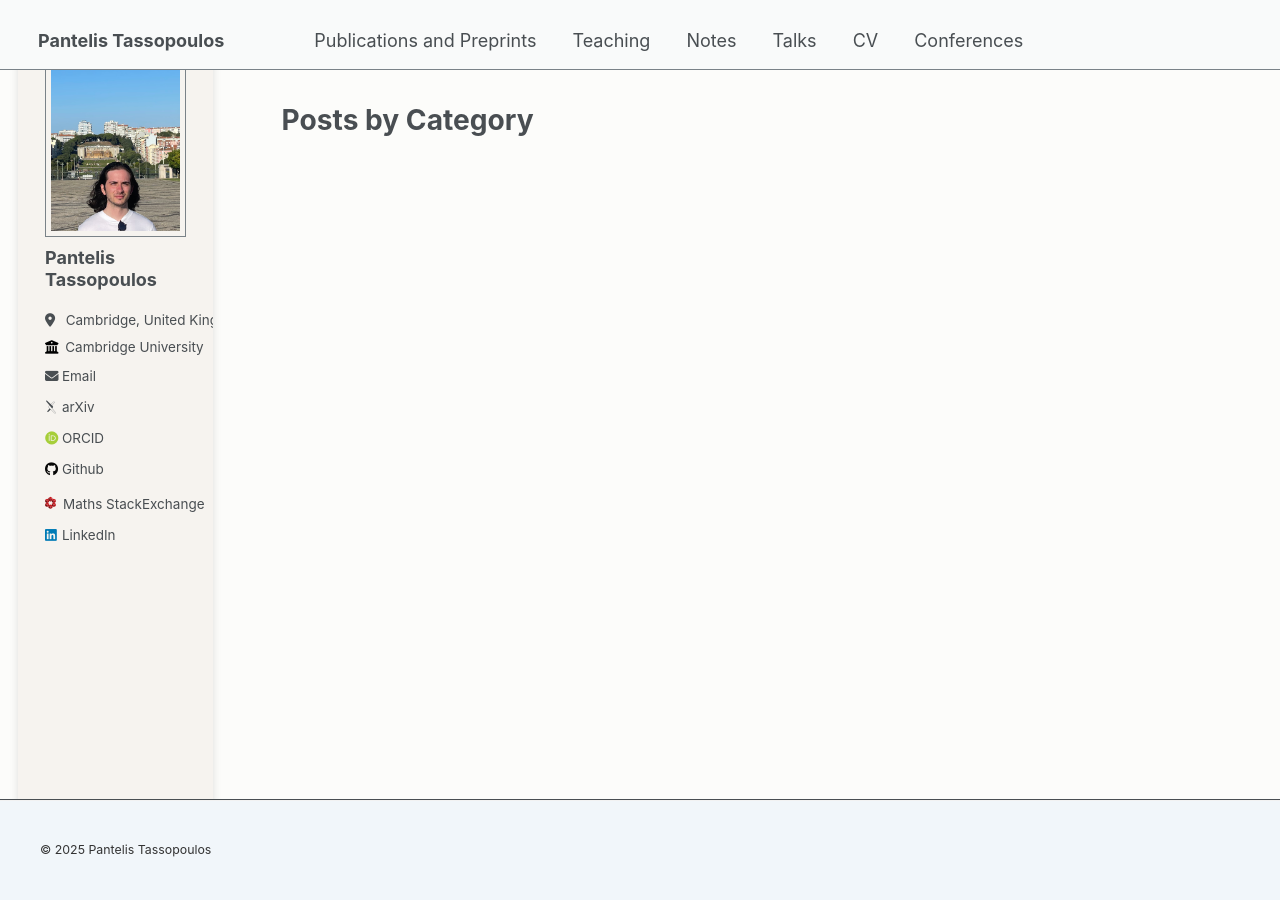
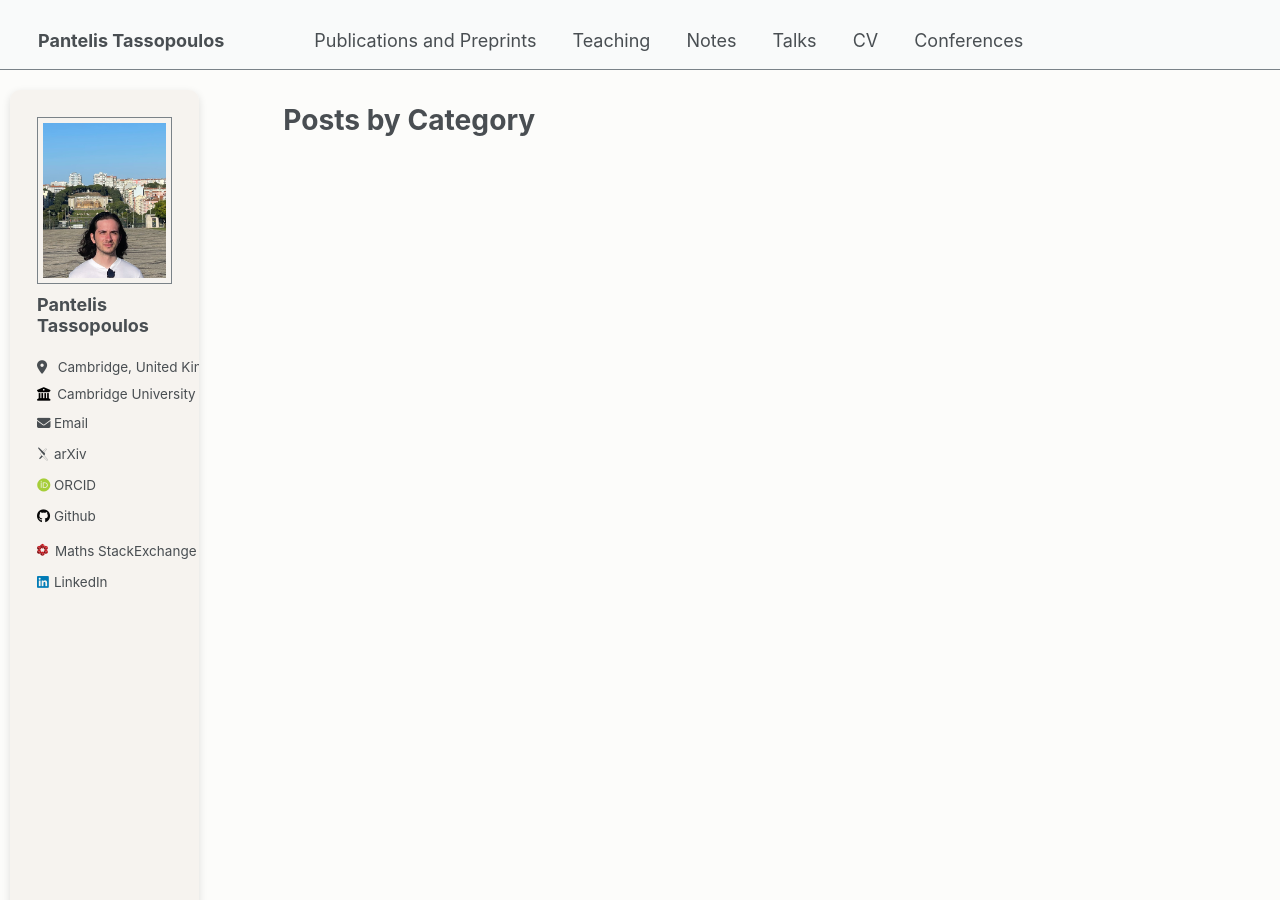
Before and after one commit to PantelisTass/PantelisTass.github.io, a Jekyll site: the page built from _pages/category-archive.html, in a window 1280 px wide and 900 px high. Built offline with Jekyll 4.4.1, drawn with Linux system fonts in a browser that asks for light colours; some web fonts are replaced.

Commit message:
alignments

```diff
--- a/assets/css/custom.css
+++ b/assets/css/custom.css
@@ -48,12 +48,66 @@
   }
 }
 
-/* Sidebar also gets the card look */
+/* 1. Align the main content wrapper with the masthead */
+#main {
+  margin-left: 0 !important;
+  margin-right: 0 !important;
+  margin-bottom: -80px !important;
+  max-width: none !important;
+  width: 100% !important;
+  /* This creates the 20px 'gutter' that matches your menu */
+  padding-left: 20px !important;
+  padding-bottom: 0px !important;
+
+  min-height: calc(100vh - 180px) !important;
+  box-sizing: border-box !important;
+}
+
+/* --- SIDEBAR ALIGNMENT LOCK --- */
+
+/* 1. Normal State: Align the card box with the 20px masthead offset */
 .sidebar {
+  /* This margin matches the 20px padding of your masthead text */
+  margin-left: 0px !important;
+  margin-top: -1px !important;
+  margin-bottom: px !important;
+  /* KEEP ORIGINAL LOOK (Colors, padding, and ribbon feel) */
   background: rgba(246, 242, 238, 0.9) !important;
   border-radius: 10px !important;
   padding: 1.5rem !important;
   box-shadow: 0 3px 9px rgba(0,0,0,0.12) !important;
+  /* Ensure the sidebar stays on top of any background tiling */
+  position: relative !important;
+  z-index: 10;
+}
+
+/* 2. Sticky State: Prevent the sidebar from jumping to the far left edge */
+.sidebar.sticky {
+  /* When sticky, 'left' governs position relative to the viewport */
+  left: -10px !important;
+  /* Reset margin to avoid double-offsetting when sticky */
+  margin-left: 0 !important;
+  top: -15px !important;
+  bottom: -20px !important;
+}
+
+/* 3. Author Profile Alignment: Ensure internal text hits the card edge */
+.author-profile,
+.sidebar .nav_list {
+  margin-left: 0 !important;
+  padding-left: 0 !important;
+}
+
+/* 4. Mobile Responsiveness: Reset for single-column view */
+@media (max-width: 800px) {
+  .sidebar,
+  .sidebar.sticky {
+    margin-left: 0px !important;
+    left: 0 !important;
+    width: 100% !important;
+    position: relative !important;
+    top: 0 !important;
+  }
 }
 
 /* Each PDF link on its own line */
```
